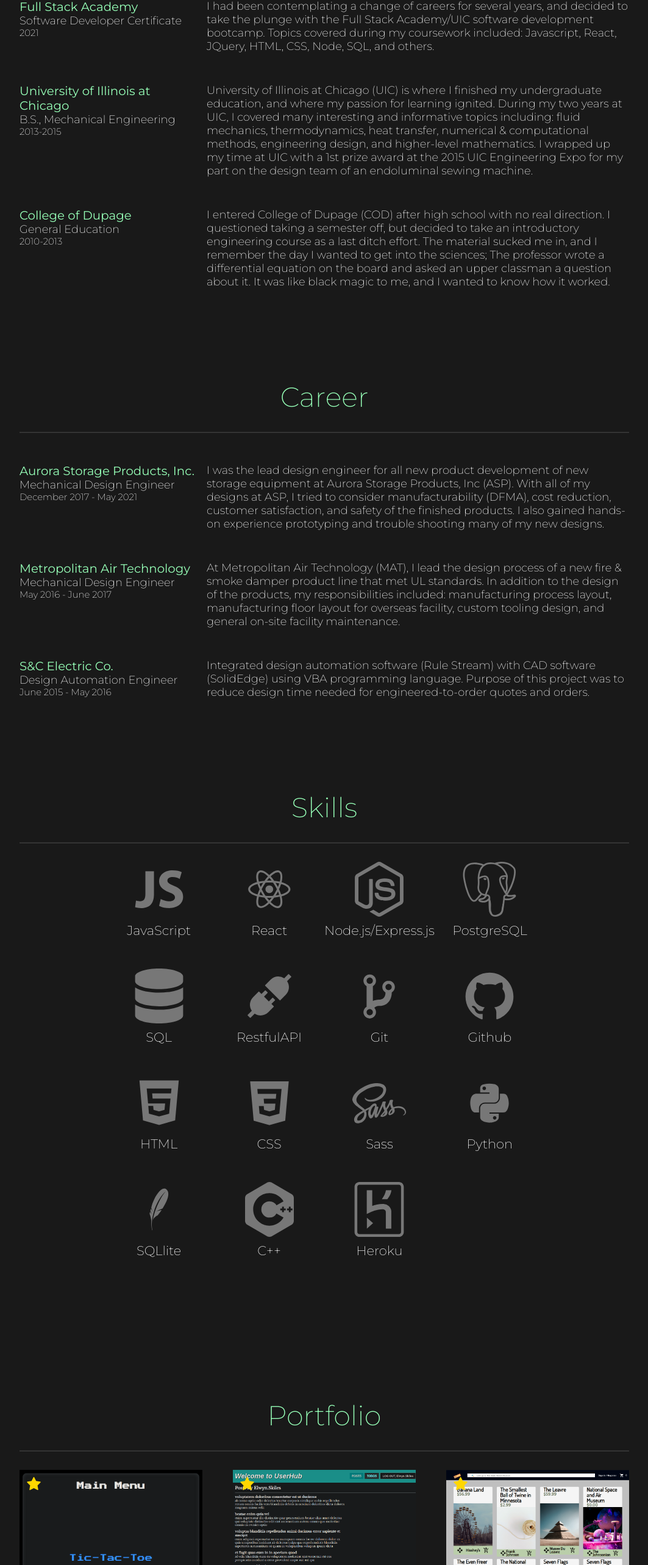
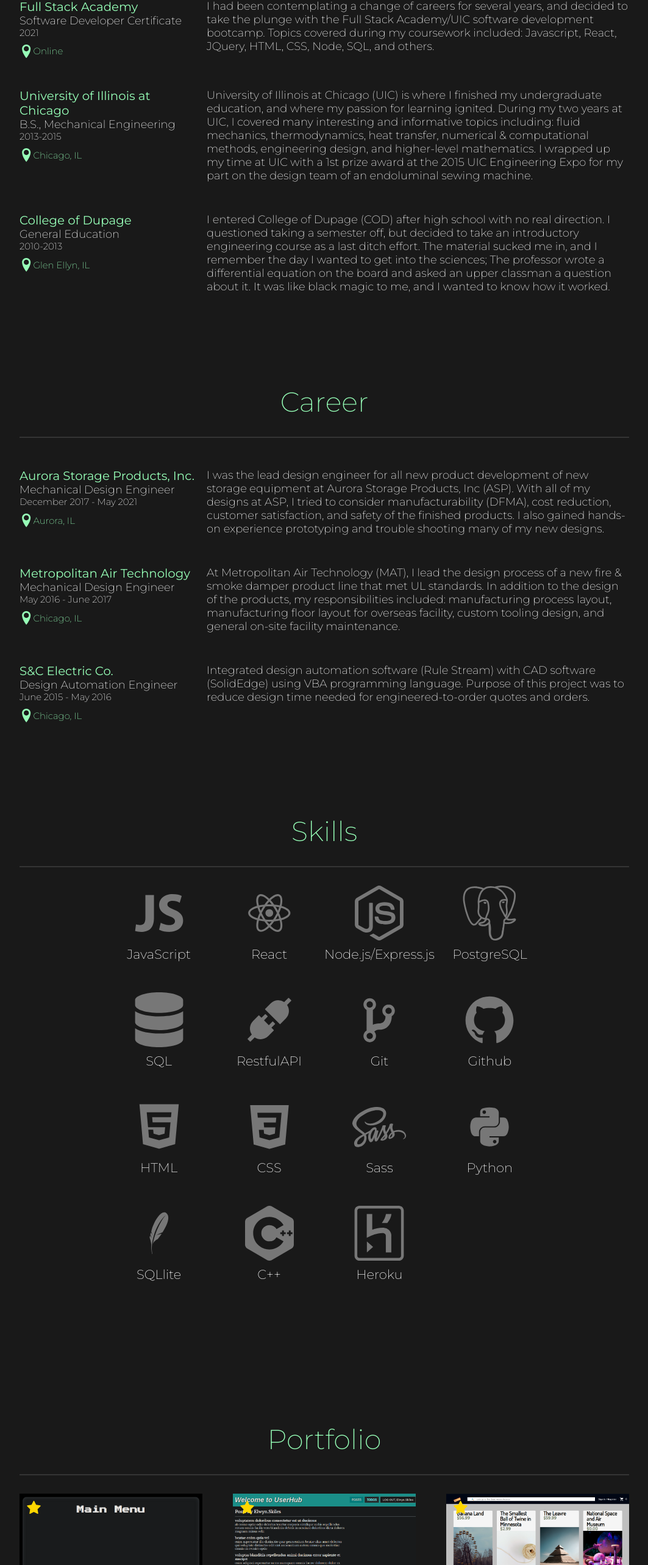
Before and after one commit to michaelladouceur1/personal-site-react, a React (Create React App) app: page / in a window 1280 px wide. Shown: the part 910-3476 px from the top of the page at 61% size, without its empty margins (108-1171 px from the left). Built offline with nearby package versions, Linux system fonts and the light colour scheme.

Commit message:
refactored career, education, etc.

```diff
--- a/src/App.js
+++ b/src/App.js
@@ -15,7 +15,7 @@ import Portfolio from "./components/Portfolio";
 
 function App() {
   AOS.init();
-  const { portfolio } = data;
+  const { career, education, portfolio, skills } = data;
 
   const [featureApp, setFeatureApp] = useState(portfolio[0]);
   const [modalVisible, setModalVisible] = useState(false);
@@ -29,9 +29,9 @@ function App() {
         featureApp={featureApp}
       />
       <Profile />
-      <Education />
-      <Career />
-      <Skills />
+      <Education education={education} />
+      <Career career={career} />
+      <Skills skills={skills} />
       <Portfolio
         portfolio={portfolio}
         setModalVisible={setModalVisible}
--- a/src/components/Career.js
+++ b/src/components/Career.js
@@ -1,62 +1,36 @@
 import React from "react";
+import { ImLocation } from "react-icons/im";
 
 import Section from "./Section";
 
 function Career(props) {
+  const { career } = props;
+
   return (
     <Section name="career">
       <div className="section-header">
         <h1>Career</h1>
       </div>
+      {career.map((job) => {
+        return (
+          <>
             <div className="list-item">
               <div className="list-item-header">
-          <h2>Aurora Storage Products, Inc.</h2>
-          <h4>Mechanical Design Engineer</h4>
-          <h5>December 2017 - May 2021</h5>
+                <h2>{job.company}</h2>
+                <h4>{job.title}</h4>
+                <h5>{job.years}</h5>
+                <h5 className="location">
+                  <ImLocation />
+                  {job.location}
+                </h5>
               </div>
               <div className="list-item-content">
-          <p>
-            I was the lead design engineer for all new product development of
-            new storage equipment at Aurora Storage Products, Inc (ASP). With
-            all of my designs at ASP, I tried to consider manufacturability
-            (DFMA), cost reduction, customer satisfaction, and safety of the
-            finished products. I also gained hands-on experience prototyping and
-            trouble shooting many of my new designs.
-          </p>
+                <p>{job.description}</p>
               </div>
             </div>
-      <div className="list-item">
-        <div className="list-item-header">
-          <h2>Metropolitan Air Technology</h2>
-          <h4>Mechanical Design Engineer</h4>
-          <h5>May 2016 - June 2017</h5>
-        </div>
-        <div className="list-item-content">
-          <p>
-            At Metropolitan Air Technology (MAT), I lead the design process of a
-            new fire & smoke damper product line that met UL standards. In
-            addition to the design of the products, my responsibilities
-            included: manufacturing process layout, manufacturing floor layout
-            for overseas facility, custom tooling design, and general on-site
-            facility maintenance.
-          </p>
-        </div>
-      </div>
-      <div className="list-item">
-        <div className="list-item-header">
-          <h2>S&C Electric Co.</h2>
-          <h4>Design Automation Engineer</h4>
-          <h5>June 2015 - May 2016</h5>
-        </div>
-        <div className="list-item-content">
-          <p>
-            Integrated design automation software (Rule Stream) with CAD
-            software (SolidEdge) using VBA programming language. Purpose of this
-            project was to reduce design time needed for engineered-to-order
-            quotes and orders.
-          </p>
-        </div>
-      </div>
+          </>
+        );
+      })}
     </Section>
   );
 }
--- a/src/components/Education.js
+++ b/src/components/Education.js
@@ -1,65 +1,36 @@
 import React from "react";
+import { ImLocation } from "react-icons/im";
 
 import Section from "./Section";
 
 function Education(props) {
+  const { education } = props;
+
   return (
     <Section name="education">
       <div className="section-header">
         <h1>Education</h1>
       </div>
+      {education.map((inst) => {
+        return (
+          <>
             <div className="list-item">
               <div className="list-item-header">
-          <h2>Full Stack Academy</h2>
-          <h4>Software Developer Certificate</h4>
-          <h5>2021</h5>
+                <h2>{inst.institution}</h2>
+                <h4>{inst.degree}</h4>
+                <h5>{inst.years}</h5>
+                <h5 className="location">
+                  <ImLocation />
+                  {inst.location}
+                </h5>
               </div>
               <div className="list-item-content">
-          <p>
-            I had been contemplating a change of careers for several years, and
-            decided to take the plunge with the Full Stack Academy/UIC software
-            development bootcamp. Topics covered during my coursework included:
-            Javascript, React, JQuery, HTML, CSS, Node, SQL, and others.
-          </p>
+                <p>{inst.description}</p>
               </div>
             </div>
-      <div className="list-item">
-        <div className="list-item-header">
-          <h2>University of Illinois at Chicago</h2>
-          <h4>B.S., Mechanical Engineering</h4>
-          <h5>2013-2015</h5>
-        </div>
-        <div className="list-item-content">
-          <p>
-            University of Illinois at Chicago (UIC) is where I finished my
-            undergraduate education, and where my passion for learning ignited.
-            During my two years at UIC, I covered many interesting and
-            informative topics including: fluid mechanics, thermodynamics, heat
-            transfer, numerical & computational methods, engineering design, and
-            higher-level mathematics. I wrapped up my time at UIC with a 1st
-            prize award at the 2015 UIC Engineering Expo for my part on the
-            design team of an endoluminal sewing machine.
-          </p>
-        </div>
-      </div>
-      <div className="list-item">
-        <div className="list-item-header">
-          <h2>College of Dupage</h2>
-          <h4>General Education</h4>
-          <h5>2010-2013</h5>
-        </div>
-        <div className="list-item-content">
-          <p>
-            I entered College of Dupage (COD) after high school with no real
-            direction. I questioned taking a semester off, but decided to take
-            an introductory engineering course as a last ditch effort. The
-            material sucked me in, and I remember the day I wanted to get into
-            the sciences; The professor wrote a differential equation on the
-            board and asked an upper classman a question about it. It was like
-            black magic to me, and I wanted to know how it worked.
-          </p>
-        </div>
-      </div>
+          </>
+        );
+      })}
     </Section>
   );
 }
--- a/src/components/PortfolioCard.js
+++ b/src/components/PortfolioCard.js
@@ -39,14 +39,16 @@ function PortfolioCard(props) {
           <h1>{project.title}</h1>
           <p>{project.description}</p>
           <h3>Technologies:</h3>
-          {project.technology.map((tech) => (
-            <p>{tech}</p>
-          ))}
+          {project.technology.join(", ")}
         </div>
         <div className="portfolio-item-info-menu">
           {project.youtube_url && project.youtube_url.length > 0 ? (
             <>
-              <a href={project.youtube_url} target="_blank">
+              <a
+                href={project.youtube_url}
+                target="_blank"
+                rel="noopener noreferrer"
+              >
                 <AiFillYoutube />
               </a>
             </>
@@ -55,7 +57,11 @@ function PortfolioCard(props) {
           )}
           {project.github_url && project.github_url.length > 0 ? (
             <>
-              <a href={project.github_url} target="_blank">
+              <a
+                href={project.github_url}
+                target="_blank"
+                rel="noopener noreferrer"
+              >
                 <AiFillGithub />
               </a>
             </>
@@ -72,7 +78,11 @@ function PortfolioCard(props) {
               >
                 <AiOutlineExpand />
               </button>
-              <a href={project.deployed_url} target="_blank">
+              <a
+                href={project.deployed_url}
+                target="_blank"
+                rel="noopener noreferrer"
+              >
                 <FaExternalLinkSquareAlt />
               </a>
             </>
--- a/src/components/Skills.js
+++ b/src/components/Skills.js
@@ -1,96 +1,28 @@
 import React from "react";
-import {DiReact, DiCss3, DiGitBranch, DiPython, DiSqllite, DiSass} from 'react-icons/di'
-import {IoLogoJavascript} from 'react-icons/io'
-import {AiFillHtml5, AiFillApi, AiFillGithub} from 'react-icons/ai'
-import {SiPostgresql, SiNodeDotJs, SiCplusplus, SiHeroku, SiGraphql, SiJest, SiMongodb, SiTypescript, SiD3DotJs} from 'react-icons/si'
-import {FaDatabase} from 'react-icons/fa'
 
 import Section from "./Section";
 
-import './css/Skills.scss'
-
-const skills = [
-  {
-    name: 'JavaScript',
-    element: <IoLogoJavascript />
-  },
-  {
-    name: 'React',
-    element: <DiReact />
-  },
-  {
-    name: 'Node.js/Express.js',
-    element: <SiNodeDotJs />
-  },
-  {
-    name: 'PostgreSQL',
-    element: <SiPostgresql />
-  },
-  {
-    name: 'SQL',
-    element: <FaDatabase />
-  },
-  {
-    name: 'RestfulAPI',
-    element: <AiFillApi />
-  },
-  {
-    name: 'Git',
-    element: <DiGitBranch />
-  },
-  {
-    name: 'Github',
-    element: <AiFillGithub />
-  },
-  {
-    name: 'HTML',
-    element: <AiFillHtml5 />
-  },
-  {
-    name: 'CSS',
-    element: <DiCss3 />
-  },
-  {
-    name: 'Sass',
-    element: <DiSass />
-  },
-  {
-    name: 'Python',
-    element: <DiPython />
-  },
-  {
-    name: 'SQLlite',
-    element: <DiSqllite />
-  },
-  {
-    name: 'C++',
-    element: <SiCplusplus />
-  },
-  {
-    name: 'Heroku',
-    element: <SiHeroku />
-  },
-]
+import "./css/Skills.scss";
 
 function Skills(props) {
+  const { skills } = props;
+
   return (
     <Section name="skills">
       <div className="section-header">
         <h1>Skills</h1>
       </div>
       <div className="section-body">
-        <div className='skills'>
-          {
-            skills.map((skill, idx) => {
-              console.log(skill)
-              return (
-                <div key={idx} className='skills-item'>
-                  {skill.element}
-                  <h3>{skill.name}</h3>
-                </div>
-              )
-            })
-          }
+        <div className="skills">
+          {skills.map((skill, idx) => {
+            console.log(skill);
+            return (
+              <div key={idx} className="skills-item">
+                {skill.element}
+                <h3>{skill.name}</h3>
+              </div>
+            );
+          })}
         </div>
       </div>
     </Section>
--- a/src/components/css/PortfolioCard.scss
+++ b/src/components/css/PortfolioCard.scss
@@ -37,14 +37,16 @@ $transition-speed: 0.3s;
       display: flex;
       flex-direction: column;
       align-items: stretch;
-      margin: 10px auto;
+      padding: 10px;
     }
 
     .portfolio-item-info-menu {
       display: flex;
       justify-content: flex-end;
       align-items: center;
-      margin: 10px;
+      position: absolute;
+      bottom: 10px;
+      right: 10px;
 
       button {
         background-color: transparent;
@@ -65,6 +67,11 @@ $transition-speed: 0.3s;
       color: style.$highlight-color-1;
       border-bottom: 1px solid style.$highlight-color-2;
     }
+
+    h3 {
+      color: style.$highlight-color-1;
+      margin-top: 10px;
+    }
   }
 
   .blur {
--- a/src/components/css/Section.scss
+++ b/src/components/css/Section.scss
@@ -64,6 +64,17 @@ $header-body-padding: 30px;
 .list-item-header {
   width: 30%;
   margin-right: 10px;
+
+  .location {
+    display: flex;
+    align-items: center;
+    margin-top: 10px;
+    color: base.$highlight-color-1;
+
+    svg {
+      fill: base.$highlight-color-1;
+    }
+  }
 }
 
 .list-item-content {
--- a/src/data.js
+++ b/src/data.js
@@ -1,4 +1,106 @@
+import {
+  DiReact,
+  DiCss3,
+  DiGitBranch,
+  DiPython,
+  DiSqllite,
+  DiSass,
+} from "react-icons/di";
+import { IoLogoJavascript } from "react-icons/io";
+import { AiFillHtml5, AiFillApi, AiFillGithub } from "react-icons/ai";
+import {
+  SiPostgresql,
+  SiNodeDotJs,
+  SiCplusplus,
+  SiHeroku,
+  SiGraphql,
+  SiJest,
+  SiMongodb,
+  SiTypescript,
+  SiD3DotJs,
+  SiWebpack,
+} from "react-icons/si";
+import { FaDatabase } from "react-icons/fa";
+import { FcDataEncryption } from "react-icons/fc";
+
 const data = {
+  career: [
+    {
+      company: "Aurora Storage Products, Inc.",
+      title: "Mechanical Design Engineer",
+      years: "December 2017 - May 2021",
+      description: `I was the lead design engineer for all new product development of
+      new storage equipment at Aurora Storage Products, Inc (ASP). With
+      all of my designs at ASP, I tried to consider manufacturability
+      (DFMA), cost reduction, customer satisfaction, and safety of the
+      finished products. I also gained hands-on experience prototyping and
+      trouble shooting many of my new designs.`,
+      location: "Aurora, IL",
+    },
+    {
+      company: "Metropolitan Air Technology",
+      title: "Mechanical Design Engineer",
+      years: "May 2016 - June 2017",
+      description: `At Metropolitan Air Technology (MAT), I lead the design process of a
+      new fire & smoke damper product line that met UL standards. In
+      addition to the design of the products, my responsibilities
+      included: manufacturing process layout, manufacturing floor layout
+      for overseas facility, custom tooling design, and general on-site
+      facility maintenance.`,
+      location: "Chicago, IL",
+    },
+    {
+      company: "S&C Electric Co.",
+      title: "Design Automation Engineer",
+      years: "June 2015 - May 2016",
+      description: `Integrated design automation software (Rule Stream) with CAD
+      software (SolidEdge) using VBA programming language. Purpose of this
+      project was to reduce design time needed for engineered-to-order
+      quotes and orders.`,
+      location: "Chicago, IL",
+    },
+  ],
+
+  education: [
+    {
+      institution: "Full Stack Academy",
+      degree: "Software Developer Certificate",
+      years: "2021",
+      description: `I had been contemplating a change of careers for several years, and
+      decided to take the plunge with the Full Stack Academy/UIC software
+      development bootcamp. Topics covered during my coursework included:
+      Javascript, React, JQuery, HTML, CSS, Node, SQL, and others.`,
+      location: "Online",
+    },
+    {
+      institution: "University of Illinois at Chicago",
+      degree: "B.S., Mechanical Engineering",
+      years: "2013-2015",
+      description: `University of Illinois at Chicago (UIC) is where I finished my
+      undergraduate education, and where my passion for learning ignited.
+      During my two years at UIC, I covered many interesting and
+      informative topics including: fluid mechanics, thermodynamics, heat
+      transfer, numerical & computational methods, engineering design, and
+      higher-level mathematics. I wrapped up my time at UIC with a 1st
+      prize award at the 2015 UIC Engineering Expo for my part on the
+      design team of an endoluminal sewing machine.`,
+      location: "Chicago, IL",
+    },
+    {
+      institution: "College of Dupage",
+      degree: "General Education",
+      years: "2010-2013",
+      description: `I entered College of Dupage (COD) after high school with no real
+      direction. I questioned taking a semester off, but decided to take
+      an introductory engineering course as a last ditch effort. The
+      material sucked me in, and I remember the day I wanted to get into
+      the sciences; The professor wrote a differential equation on the
+      board and asked an upper classman a question about it. It was like
+      black magic to me, and I wanted to know how it worked.`,
+      location: "Glen Ellyn, IL",
+    },
+  ],
+
   portfolio: [
     {
       title: "Retro Draw",
@@ -7,7 +109,7 @@ const data = {
       image: "pixel-draw.png",
       deployed_url: "https://musing-lichterman-df9769.netlify.app/",
       github_url: "",
-      technology: ["JQuery", "HTML", "CSS"],
+      technology: ["JS", "JQuery", "HTML", "CSS"],
       pinned: false,
     },
     {
@@ -16,7 +118,7 @@ const data = {
       image: "calculator.png",
       deployed_url: "https://distracted-kowalevski-8a2e53.netlify.app/",
       github_url: "",
-      technology: ["JQuery", "HTML", "CSS"],
+      technology: ["JS", "JQuery", "HTML", "CSS"],
       pinned: false,
     },
     {
@@ -25,7 +127,7 @@ const data = {
       image: "arcade.png",
       deployed_url: "https://angry-wozniak-f00827.netlify.app/",
       github_url: "",
-      technology: ["JQuery", "HTML", "CSS"],
+      technology: ["JS", "React", "HTML", "CSS"],
       pinned: true,
     },
     {
@@ -35,7 +137,7 @@ const data = {
       image: "user-hub.png",
       deployed_url: "https://stupefied-golick-d91c6f.netlify.app/",
       github_url: "",
-      technology: ["JQuery", "HTML", "CSS"],
+      technology: ["JS", "JQuery", "Axios", "HTML", "CSS"],
       pinned: false,
     },
     {
@@ -45,7 +147,7 @@ const data = {
       image: "art-collector.png",
       deployed_url: "https://silly-easley-3392c1.netlify.app/",
       github_url: "",
-      technology: ["JQuery", "HTML", "CSS"],
+      technology: ["JS", "JQuery", "Axios", "HTML", "CSS"],
       pinned: false,
     },
     {
@@ -54,7 +156,7 @@ const data = {
       image: "user-hub-react.png",
       deployed_url: "https://festive-fermi-6afda0.netlify.app/",
       github_url: "",
-      technology: ["JQuery", "HTML", "CSS"],
+      technology: ["JS", "React", "Axios", "HTML", "CSS"],
       pinned: true,
     },
     {
@@ -66,44 +168,82 @@ const data = {
       github_url: "https://github.com/HeartsFSA/GraceShopper",
       youtube_url:
         "https://www.youtube.com/watch?v=WBS-jkXAgzI&list=PLPLveFltzJ39xrV7e0lizrrzRS5GP2Wmt&index=3",
-      // technology: [
-      //   "React",
-      //   "Node.js/Express.js",
-      //   "PG",
-      //   "PostgreSQL",
-      //   "HTML",
-      //   "CSS",
-      //   "BCrypt",
-      // ],
-      technology: [],
+      technology: [
+        "JS",
+        "React",
+        "Node.js/Express.js",
+        "PostgreSQL",
+        "SQL",
+        "HTML",
+        "CSS",
+        "BCrypt",
+        "MaterialUI",
+        "Stripe",
+      ],
       pinned: true,
     },
   ],
 
   skills: [
     {
-      name: "React",
-      category: "Framework",
+      name: "JavaScript",
+      element: <IoLogoJavascript />,
     },
     {
-      name: "JavaScript",
-      category: "Language",
+      name: "React",
+      element: <DiReact />,
+    },
+    {
+      name: "Node.js/Express.js",
+      element: <SiNodeDotJs />,
+    },
+    {
+      name: "PostgreSQL",
+      element: <SiPostgresql />,
+    },
+    {
+      name: "SQL",
+      element: <FaDatabase />,
+    },
+    {
+      name: "RestfulAPI",
+      element: <AiFillApi />,
+    },
+    {
+      name: "Git",
+      element: <DiGitBranch />,
+    },
+    {
+      name: "Github",
+      element: <AiFillGithub />,
+    },
+    {
+      name: "HTML",
+      element: <AiFillHtml5 />,
+    },
+    {
+      name: "CSS",
+      element: <DiCss3 />,
+    },
+    {
+      name: "Sass",
+      element: <DiSass />,
     },
     {
       name: "Python",
-      category: "Language",
+      element: <DiPython />,
     },
     {
-      name: "Express",
-      category: "Library",
+      name: "SQLlite",
+      element: <DiSqllite />,
     },
     {
-      name: "Axios",
-      category: "Library",
+      name: "C++",
+      element: <SiCplusplus />,
     },
     {
-      name: "PG",
-      category: "Library",
+      name: "Heroku",
+      element: <SiHeroku />,
     },
   ],
 };
```
Lines whose indentation alone changed are shown as unchanged.
